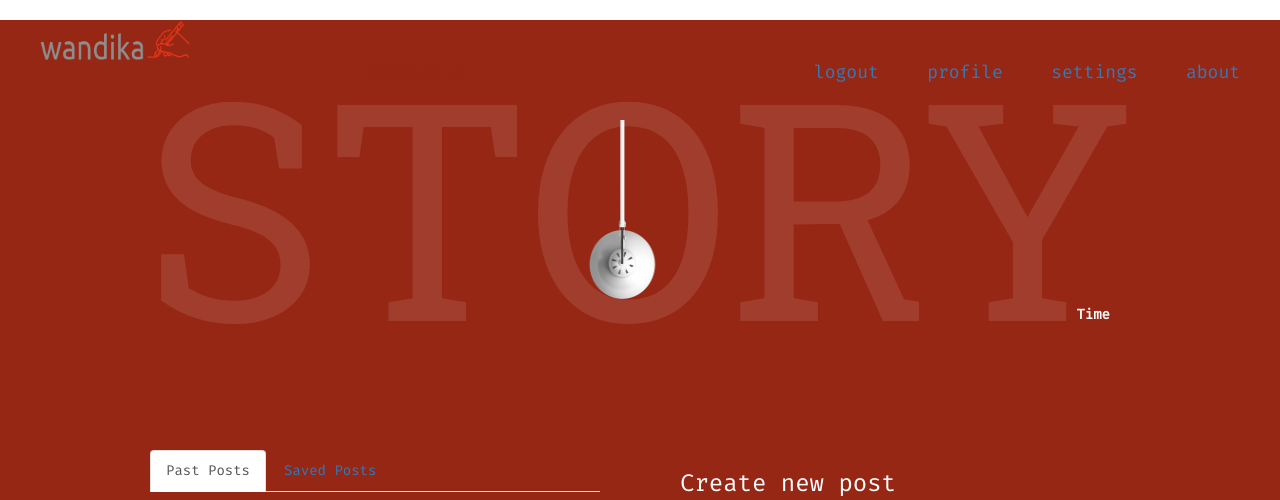
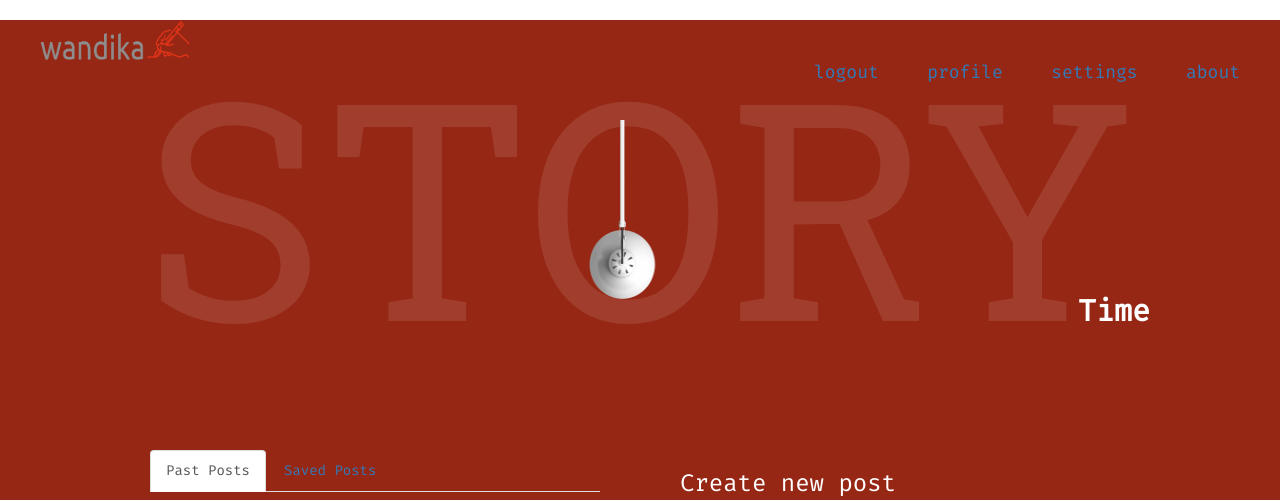
Before and after one commit to kesamercy/wandikaApp, a PHP site: page /profile.html in a window 1280 px wide. Shown: the top 500 px of the page. Run offline with PHP 8.4, Linux system fonts and the light colour scheme; some libraries are stand-ins or nearby versions; some web fonts are replaced.

Commit message:
fixed some more stuff

```diff
--- a/css/style.css
+++ b/css/style.css
@@ -248,9 +248,10 @@ body {
     font-weight: bold;
     font-family: "Fira Mono", monospace;
     float: right;
-    margin-right: 170px;
+    margin-right: 130px;
     position: relative;
-    bottom: 165px;
+    bottom: 180px;
+    font-size: 30px;
 }
 
 .profilePage_title h1 {
```
